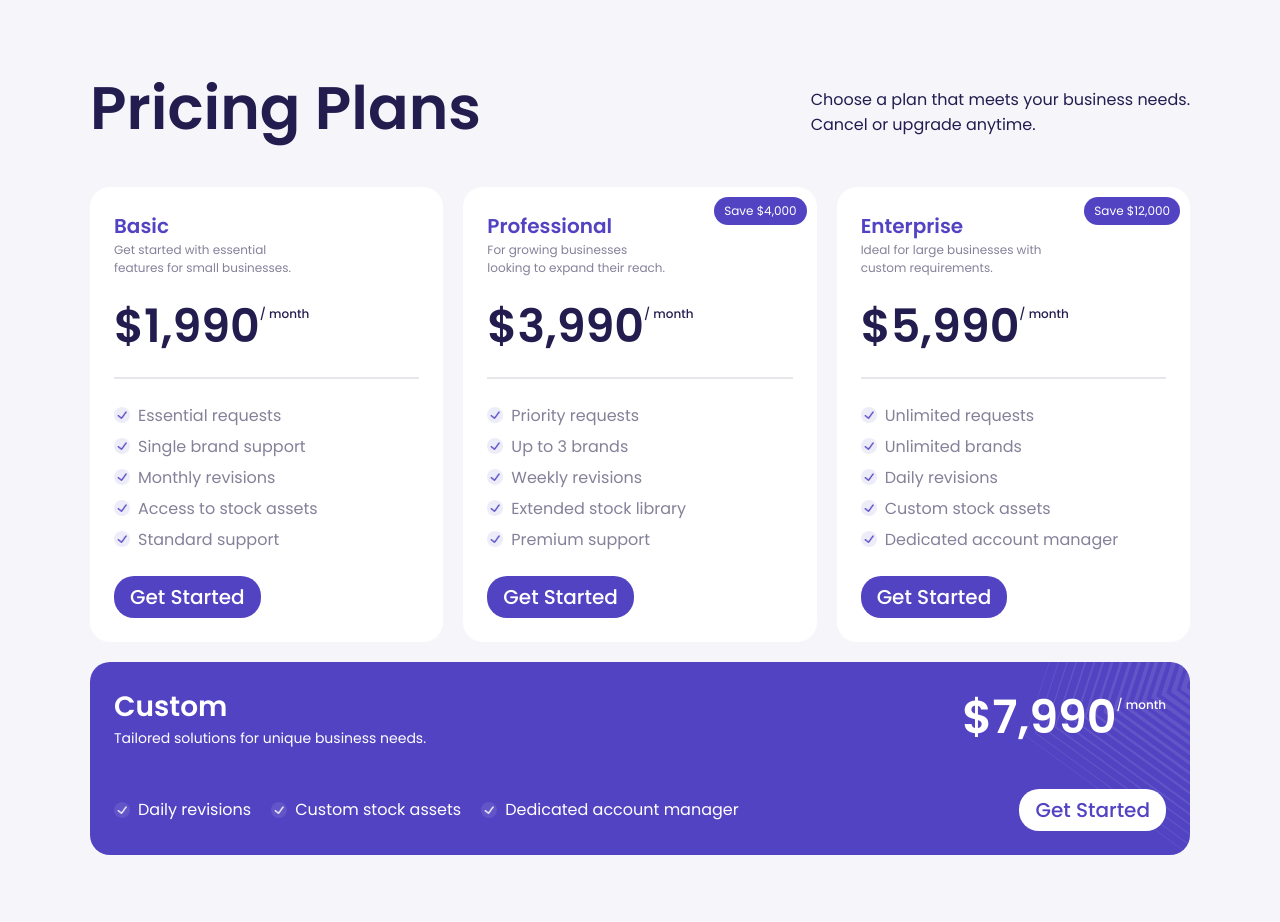
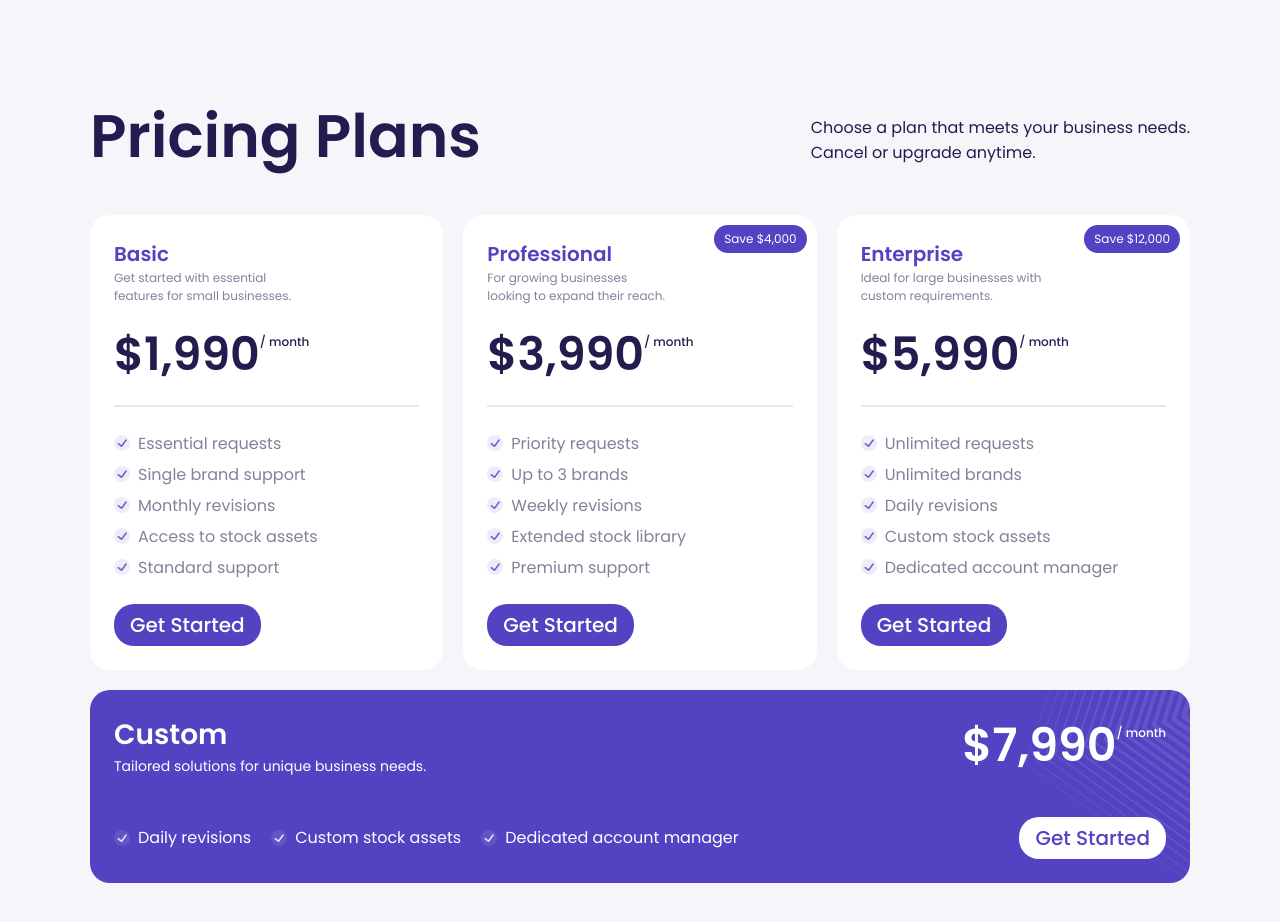
Before and after one commit to adityamamta/pricing-plans-section, a plain HTML site: page index.html in a window 1280 px wide. Drawn offline with Linux system fonts and the light colour scheme.

Commit message:
Update style.css

```diff
--- a/style.css
+++ b/style.css
@@ -32,7 +32,8 @@ body {
 
 main {
     width: 100%;
-    padding-inline: 2.8rem;
+    padding-top: 2.8rem;
+    padding-bottom: 2.8rem;
     .container {
         max-width: 110rem;
         margin-inline: auto;
```
